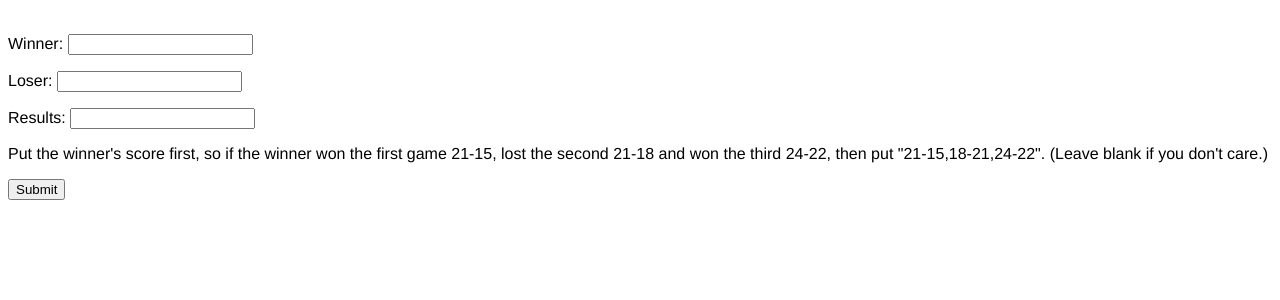
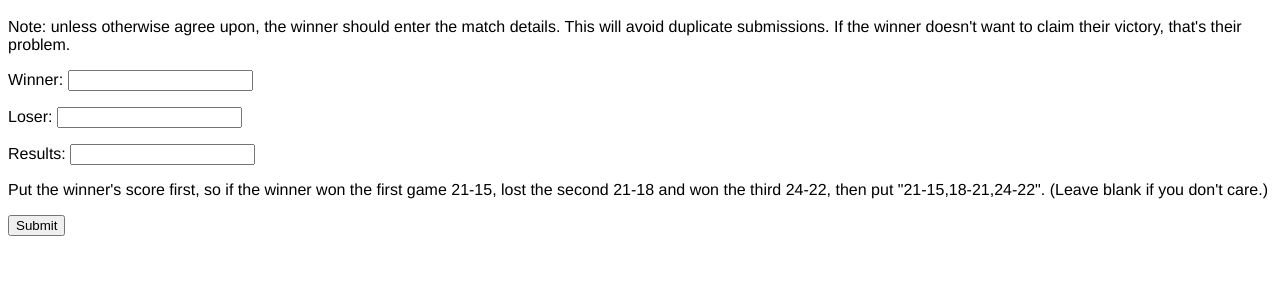
Before and after one commit to uzi/statkeeper, a Django app: template templates/submit.html in a window 1280 px wide. Shown: the part 65-365 px from the top of the page. Run offline with Django 3.2, Linux system fonts and the light colour scheme; the template is opened without the code that fills it, so the values that code supplies are empty, except form fields; tables that the repository leaves empty hold one stand-in row (values such as "Sample post"); form fields are guessed from the names that the template uses; parts of the project's set-up code (start-up, migrations or seed data) failed here and were passed over; some libraries are stand-ins or nearby versions.

Commit message:
An additional note to avoid duplicates.

```diff
--- a/templates/submit.html
+++ b/templates/submit.html
@@ -5,6 +5,12 @@
   {% if form.errors %}
     <p>Invalid options.  Please try again.</p>
   {% endif %}
+
+  <div>
+    Note: unless otherwise agree upon, the winner should enter the match
+    details.  This will avoid duplicate submissions.  If the winner
+    doesn't want to claim their victory, that's their problem.
+  </div>
 
   <form method="post" action=".">
       <p><label for="id_winner">Winner:</label>
```
